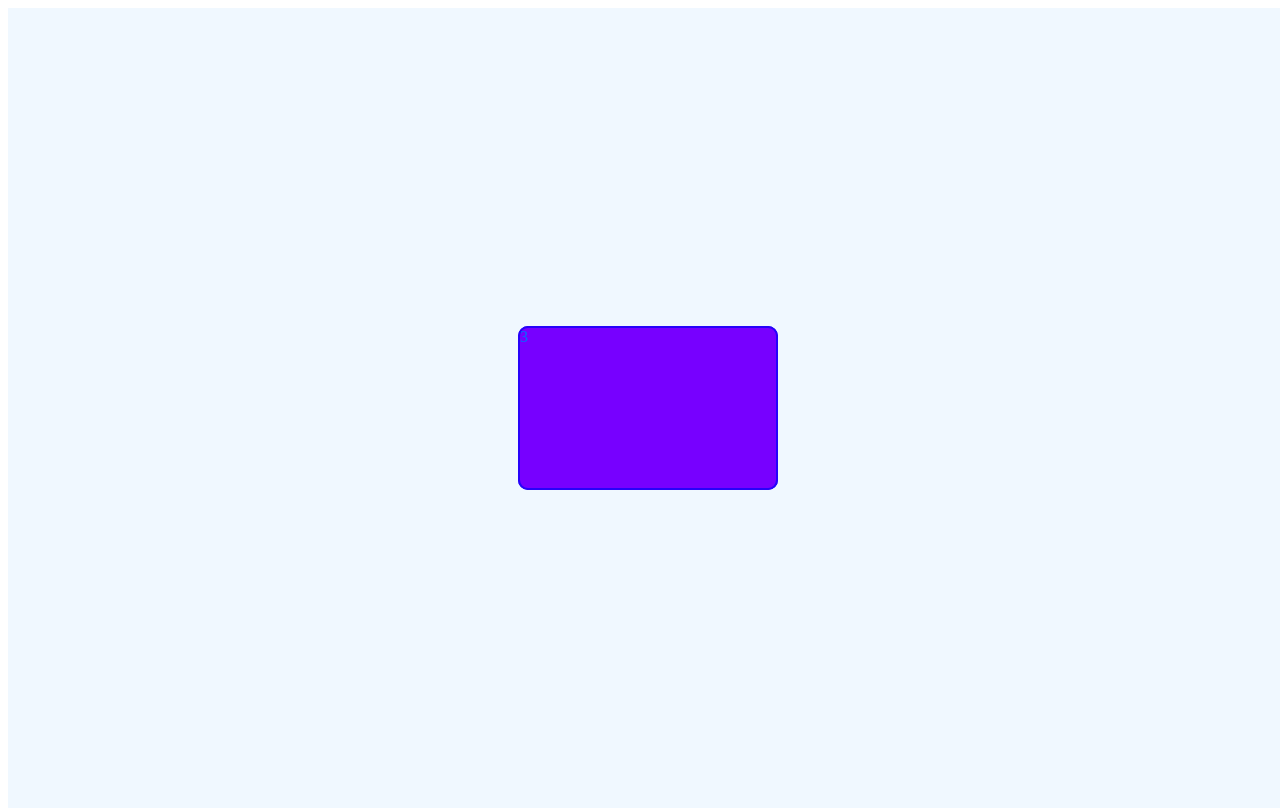
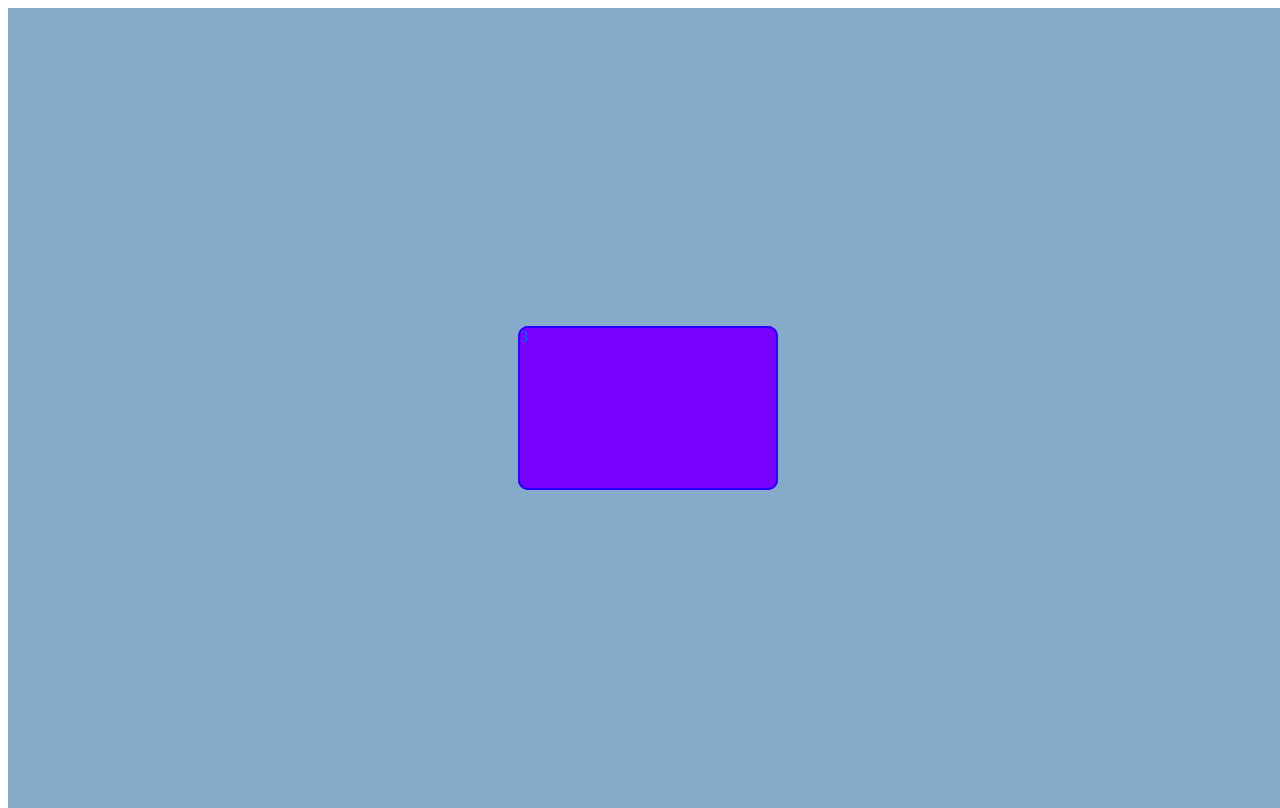
Before and after one commit to thays-fernanda-mergulhao/diplayFlex1b, a plain HTML site: page index.html in a window 1280 px wide. Drawn offline with Linux system fonts and the light colour scheme.

Commit message:
gdssdcdc

```diff
--- a/index.html
+++ b/index.html
@@ -20,7 +20,7 @@
             align-items: center;
             width: 100%;
             height: 100%;
-            background-color: aliceblue;
+            background-color: rgb(133, 170, 202);
         }
 
         .box{
```
